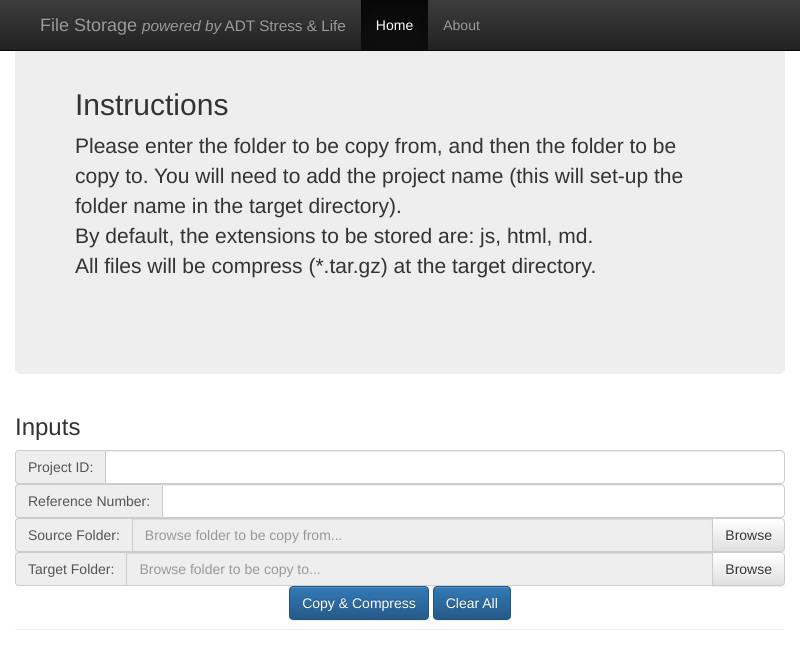
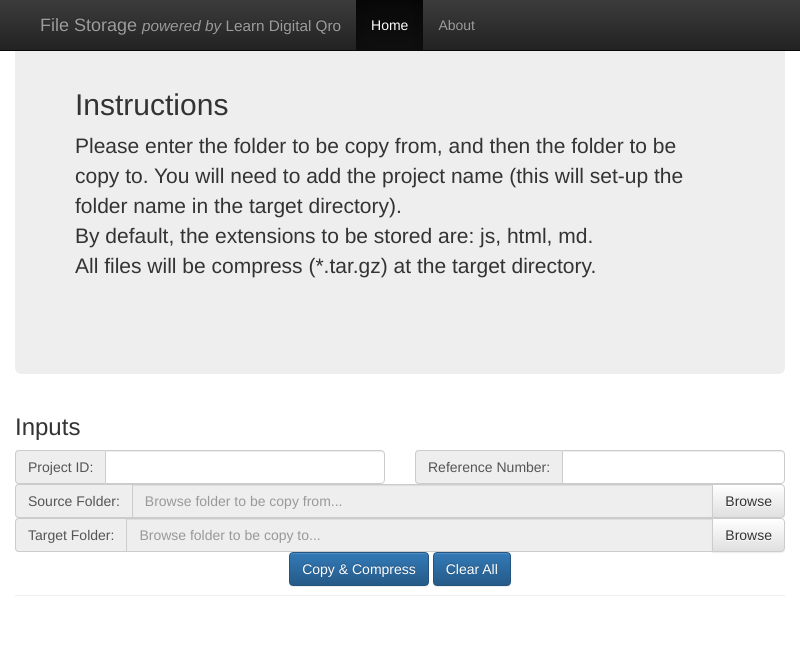
Before and after one commit to learn-digital-qro/file-storage-electron, an Electron app: page index.html in a window 800 px wide. Drawn offline with nearby package versions, Linux system fonts and the light colour scheme; no server answers.

Commit message:
Update name

```diff
--- a/index.html
+++ b/index.html
@@ -24,7 +24,7 @@
                     <span class="icon-bar"></span>
                     <span class="icon-bar"></span>
                 </button>
-                <a class="navbar-brand" href="#"><span>File Storage <small><i>powered by</i> ADT Stress & Life </small></span></a>
+                <a class="navbar-brand" href="#"><span>File Storage <small><i>powered by</i> Learn Digital Qro</small></span></a>
             </div>
             <div id="navbar" class="navbar-collapse collapse">
                 <ul class="nav navbar-nav">
@@ -44,13 +44,13 @@
         <div class="page-header">
             <h3>Inputs</h3>
             <div class="row">
-                <div class="col-md-6">
+                <div class="col-md-6 col-sm-6">
                     <div class="input-group" id="idProjTag">
                         <span class="input-group-addon">{{fileSettings.projtag}}:</span>
                         <input type="text" class="form-control" ng-model="projectName">
                     </div>
                 </div>
-                <div class="col-md-6">
+                <div class="col-md-6 col-sm-6">
                     <div class="input-group" id="idRefTag">
                         <span class="input-group-addon">{{fileSettings.reftag}}:</span>
                         <input type="text" class="form-control" ng-model="drbNumber">
```
